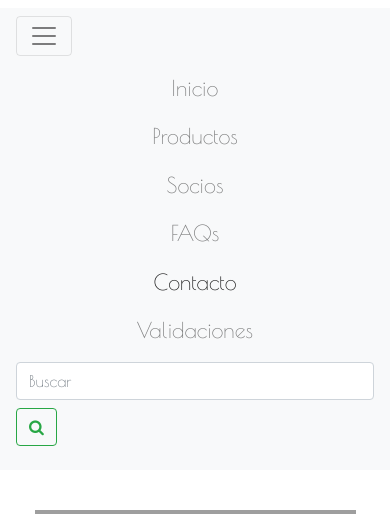
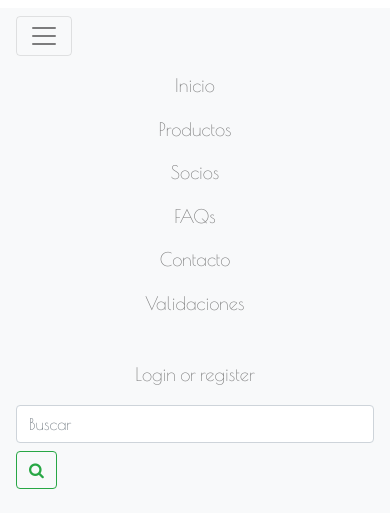
Before and after one commit to bpovea/EasyComm, a Django app: template templates/EasyComm/contact_us.html in a window 390 px wide, after a click that opens the changed part. Shown: the part 48-562 px from the top of the page. Run offline with Django 3.2, Linux system fonts and the light colour scheme; the template is opened without the code that fills it, so the values that code supplies are empty; some libraries are stand-ins or nearby versions; grey boxes are pictures that could not be loaded.

Commit message:
[UPD] contact_us, about_us

```diff
--- a/EasyComm/urls.py
+++ b/EasyComm/urls.py
@@ -31,6 +31,7 @@ urlpatterns = [
 
 
 
-    url(r'home/',views.home),
+    url(r'home/',views.home,name = "home"),
     url(r'about_us/',views.about_us,name = "about_us"),
+    url(r'contact_us/',views.contact_us,name = "contact_us"),
 ]
--- a/EasyComm/views.py
+++ b/EasyComm/views.py
@@ -7,3 +7,6 @@ def home(request):
 
 def about_us(request):
 	return render(request,'../templates/EasyComm/about_us_g3.html')
+
+def contact_us(request):
+	return render(request,'../templates/EasyComm/contact_us.html')
--- a/static/oscar/css/base.css
+++ b/static/oscar/css/base.css
@@ -1,21 +1,18 @@
-*{
-    font-size: 100%;
-}
 
 .contenedor{
 	margin:2% 5% 2%;
 }
 
-nav,footer{
-    font-size: 135%;
+nav,footer,div.row form{
+    font-size: 115%;
 }
 
 @media (min-width: 700px) {
-   font-size: 85%;
+   font-size: 80%;
 }
 
 @media (min-width: 500px) {
-   font-size: 60%;
+   font-size: 55%;
 
 }
 
--- a/templates/EasyComm/about_us_g3.html
+++ b/templates/EasyComm/about_us_g3.html
@@ -11,7 +11,7 @@
 			<h3 >Our Story</h3>
 			<div >
 				<video class="video mx-auto d-block embed-responsive-item"   controls>
-					<source src="src/video/uso.mp4" type="video/mp4"  >
+					<source src="{% static 'oscar/src/video/uso.mp4' %}" type="video/mp4"  >
 				</video>
 			</div>
 		</div>
@@ -32,11 +32,11 @@
 	<br><br>
 	<div class="row mt-3 ">
 		<div class="col-md-6">
-		  <img src="img/dev/dev1.jpg" class="img-responsive rounded mx-auto d-block" alt="">
+		  <img src="{% static 'oscar/img/dev/dev1.jpg' %}" class="img-responsive rounded mx-auto d-block" alt="">
 		  <label>Byron Povea</label>
 		</div>
 		<div class="col-md-6 " >
-		  <img src="img/dev/dev1.jpg" class="img-responsive rounded mx-auto d-block" alt="">
+		  <img src="{% static 'oscar/img/dev/dev1.jpg' %}" class="img-responsive rounded mx-auto d-block" alt="">
 		  <label>Mauricio Leiton</label>
 		</div>
 	</div>
--- a/templates/EasyComm/base.html
+++ b/templates/EasyComm/base.html
@@ -32,17 +32,10 @@
 		</div>
 		<hr>
 		<!-- footer -->
-		<footer class="footer">
-			<ul class="footer-menu">
-		      <li class="off-1 col-12 col-sm-12 col-md-2"><a href="">FAQs</a></li>
-		      <li class="col-12 col-sm-12 col-md-2"><a href="">Terms &amp; Conditions</a></li>
-		      <li class="col-12 col-sm-12 col-md-2"><a  href="{% url 'about_us' %}">Acerca de</a></li>
-		      <li class="col-12 col-sm-12 col-md-2"><a href="contact_us.html">Contacto</a></li>
-			</ul>
-		  	<div class="footer-copyright text-center">&copy; 2018 Copyright:
-		    	<a href=""> EasyComm.com</a>
-		  	</div>
-		</footer>
+		{% include "partials/footer.html" %}
 		<!-- endfooter-->
+
+		{% block scripts %}
+        {% endblock %}
 	</body>
 </html>
--- a/templates/EasyComm/contact_us.html
+++ b/templates/EasyComm/contact_us.html
@@ -1,53 +1,15 @@
-<!DOCTYPE html>
-<html lang="zxx" >
-	<head>
-		<meta charset="UTF-8">
-		<title> EasyComm </title>
-		<meta name="description" content="">
-		<meta name="keywords" content="">
-		<meta name="author" content="Grupo3&6">
-        <meta name="viewport" content="width=device-width, initial-scale=1, shrink-to-fit=no">
-		<script src="js/jquery-3.2.1.min.js"></script>
-		<script src="js/bootstrap.min.js"></script>
-		<script src="js/contact-us.js"></script>
-		<link rel="stylesheet" type="text/css" href="css/font-awesome.css">
-		<link rel="stylesheet" type="text/css" href="css/main.css">
-		<link rel="stylesheet" type="text/css" href="css/bootstrap.min.css" >
-		<link href="https://fonts.googleapis.com/css?family=Poiret+One" rel="stylesheet">
-		<link rel="stylesheet" type="text/css" href="css/base.css" >
-	</head>
+{% extends "EasyComm/base.html" %}
+{% load staticfiles %}
 
-	<body>
-		<header>
-			<h1>Easycomm</h1>
-		</header>
+{% block title %}
+	Contáctanos
+{% endblock %}
 
-		<!-- navbar -->
-		<nav class="navbar navbar-expand-lg navbar-light bg-light">
-		  <button class="navbar-toggler" type="button" data-toggle="collapse" data-target="#navbarTogglerDemo02" aria-controls="navbarTogglerDemo02" aria-expanded="false" aria-label="Toggle navigation">
-		    <span class="navbar-toggler-icon"></span>
-		  </button>
+{% block scripts %}
+	<script src="{% static 'oscar/js/contact-us.js'%}"></script>
+{% endblock %}
 
-		  <div class="collapse navbar-collapse" id="navbarTogglerDemo02">
-	        <ul class="navbar-nav mr-auto mt-2 mt-lg-0 navbar-center">
-		    	<li class="nav-item"><a class="nav-link" href="index.html">Inicio</a></li>
-				<li class="nav-item"><a class="nav-link" href="products.html">Productos</a></li>
-				<li class="nav-item"><a class="nav-link" href="partners.html">Socios</a></li>
-				<li class="nav-item"><a class="nav-link" href="faqs.html">FAQs</a></li>
-				<li class="nav-item active"><a class="nav-link" href="contact_us.html">Contacto</a></li>
-				<li class="nav-item"><a class="nav-link" href="validaciones.html">Validaciones</a></li>
-		    </ul>
-		    <form class="form-inline my-2 my-lg-0 nav-form">
-		      <input class="form-control mr-sm-2" type="search" placeholder="Buscar">
-		      <button class="btn btn-outline-success my-2 my-sm-0" type="submit"><i class="fa fa-search"></i></button>
-		    </form>
-		  </div>
-		</nav>
-		<!-- end navbar -->
-        <br>
-		<!-- content -->
-
-		<div class="contenedor">
+{% block content %}
 	<div class="row ">
 		<div class="col-sm-12 col-md-8 mt-2" >
 			<div class="col-md-12">
@@ -118,24 +80,6 @@
 			</form>
 		</div>
     </div>
-		</div>
+	<script async defer src="https://maps.googleapis.com/maps/api/js?key=AIzaSyBACmncymgwI-gq26ZED5L_sJrFW1qBjuA&callback=initMap"></script>
 
-		<!-- end content -->
-
-		<hr>
-		<!-- footer -->
-		<footer class="footer">
-			<ul class="footer-menu">
-		      <li class="off-1 col-12 col-sm-12 col-md-2"><a href="">FAQs</a></li>
-		      <li class="col-12 col-sm-12 col-md-2"><a href="">Terms &amp; Conditions</a></li>
-		      <li class="col-12 col-sm-12 col-md-2"><a href="about_us_g3.html">Acerca de</a></li>
-		      <li class="col-12 col-sm-12 col-md-2"><a href="contact_us.html">Contacto</a></li>
-			</ul>
-		  	<div class="footer-copyright text-center">&copy; 2018 Copyright:
-		    	<a href=""> EasyComm.com</a>
-		  	</div>
-		</footer>
-		<!-- endfooter-->
-		<script async defer src="https://maps.googleapis.com/maps/api/js?key=AIzaSyBACmncymgwI-gq26ZED5L_sJrFW1qBjuA&callback=initMap"></script>
-	</body>
-</html>
+{% endblock %}
--- a/templates/layout.html
+++ b/templates/layout.html
@@ -3,12 +3,13 @@
 {% load promotion_tags %}
 
 {% block styles %}
-
+    <!--
     {% if use_less %}
         <link rel="stylesheet/less" type="text/css" href="{% static "oscar/less/styles.less" %}" />
     {% else %}
         <link rel="stylesheet" type="text/css" href="{% static "oscar/css/styles.css" %}" />
     {% endif %}
+    -->
     <link rel="stylesheet" href="{% static "oscar/js/bootstrap-datetimepicker/bootstrap-datetimepicker.min.css" %}" />
     <link rel="stylesheet" type="text/css" href="{% static "oscar/css/datetimepicker.css" %}" />
 
@@ -68,7 +69,7 @@
             </div>
         </div>
     {% endblock %}
-
+    <hr>
     {% include "partials/footer.html" %}
 {% endblock %}
 
--- a/templates/partials/footer.html
+++ b/templates/partials/footer.html
@@ -6,7 +6,7 @@
 	<ul class="footer-menu">
       <li class="off-1 col-12 col-sm-12 col-md-2"><a href="">FAQs</a></li>
       <li class="col-12 col-sm-12 col-md-2"><a href="">Terms &amp; Conditions</a></li>
-      <li class="col-12 col-sm-12 col-md-2"><a href="about_us_g3.html">Acerca de</a></li>
+     <li class="col-12 col-sm-12 col-md-2"><a  href="{% url 'about_us' %}">Acerca de</a></li>
       <li class="col-12 col-sm-12 col-md-2"><a href="contact_us.html">Contacto</a></li>
 	</ul>
 </footer>
--- a/templates/partials/nav_accounts.html
+++ b/templates/partials/nav_accounts.html
@@ -5,11 +5,11 @@
     </button>
     <div class="collapse navbar-collapse" id="navbarTogglerDemo02">
         <ul class="navbar-nav mr-auto mt-2 mt-lg-0 navbar-center">
-            <li class="nav-item active"><a class="nav-link" href="index.html">Inicio</a></li>
+            <li class="nav-item"><a class="nav-link" href="{% url 'home' %}">Inicio</a></li>
             <li class="nav-item"><a class="nav-link" href="products.html">Productos</a></li>
             <li class="nav-item"><a class="nav-link" href="partners.html">Socios</a></li>
             <li class="nav-item"><a class="nav-link" href="faqs.html">FAQs</a></li>
-            <li class="nav-item"><a class="nav-link" href="contact_us.html">Contacto</a></li>
+            <li class="nav-item"><a class="nav-link" href="{% url 'contact_us' %}">Contacto</a></li>
             <li class="nav-item"><a class="nav-link" href="validaciones.html">Validaciones</a></li>
             &nbsp;&nbsp;&nbsp;&nbsp;&nbsp;&nbsp;&nbsp;&nbsp;&nbsp;&nbsp;&nbsp;&nbsp;
             {% if user.is_authenticated %}
@@ -23,11 +23,11 @@
                             <span class="label label-warning">{{ num_unread_notifications }}</span>
                         </a>
                     {% else %}
-                        <a href="{% url 'customer:summary' %}"><i class="icon-user"></i> {% trans "Account" %}</a>
+                        <a class="nav-link" href="{% url 'customer:summary' %}"><i class="icon-user"></i> {% trans "Account" %}</a>
                     {% endif %}
-                </li class="nav-item">
+                </li >
                 {% if user.is_staff or perms.partner.dashboard_access %}
-                    <li><a class="nav-link" href="{% url 'dashboard:index' %}"><i class="icon-list-ul"></i> {% trans "Dashboard" %}</a></li>
+                    <li class="nav-item"><a class="nav-link" href="{% url 'dashboard:index' %}"><i class="icon-list-ul"></i> {% trans "Dashboard" %}</a></li>
                 {% endif %}
                 <li class="nav-item"><a class="nav-link" id="logout_link" href="{% url 'customer:logout' %}"><i class="icon-signout"></i> {% trans "Logout" %}</a></li>
                 {% endblock %}
@@ -61,4 +61,5 @@
     {% endif %}
     {% endblock %}
     </div>
+
 </nav>
```
Also changed, not shown: templates/base.html (+5 -3 lines), templates/customer/login_registration.html (+9 -4 lines), db.sqlite3. Lines whose indentation alone changed are shown as unchanged.
